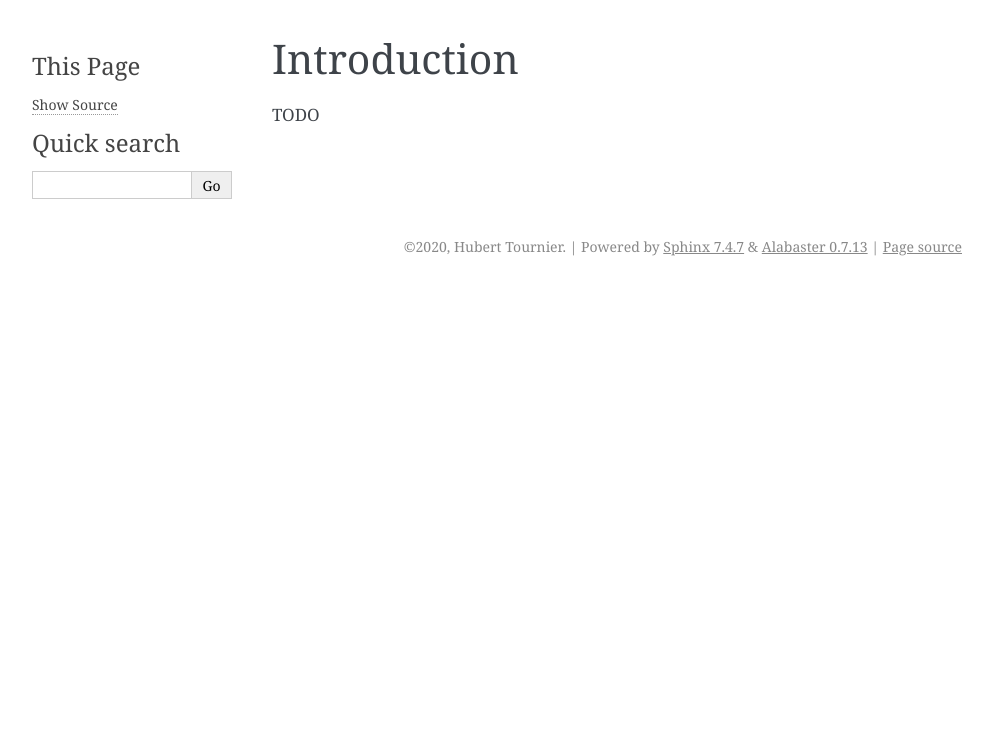
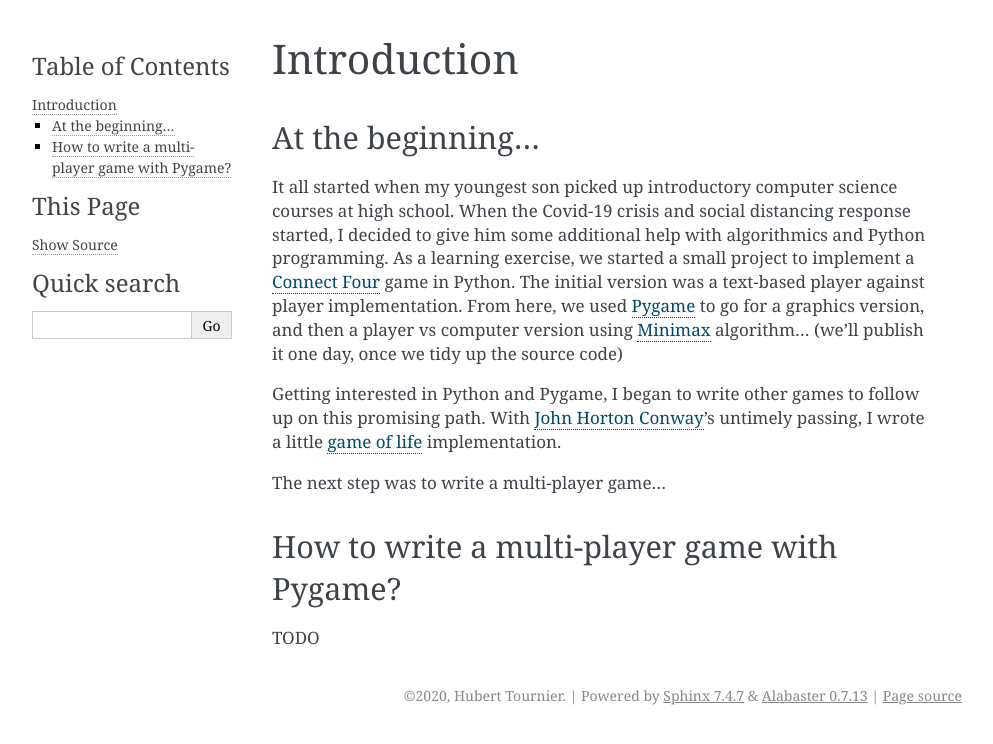
Before and after one commit to HubTou/OGRE, a Sphinx documentation site: the page built from docs/intro.rst, in a window 1280 px wide. Shown: the top 744 px of the page, without its empty margins (148-1141 px from the left). Built offline with Sphinx 7.4.7, drawn with Linux system fonts in a browser that asks for light colours.

Commit message:
Initial paragraph to check rendering

```diff
--- a/docs/intro.rst
+++ b/docs/intro.rst
@@ -1,4 +1,29 @@
 Introduction
 ============
 
+At the beginning...
+-------------------
+It all started when my youngest son picked up introductory computer science
+courses at high school. When the Covid-19 crisis and social distancing response
+started, I decided to give him some additional help with algorithmics and Python
+programming. As a learning exercise, we started a small project to implement a
+`Connect Four`_ game in Python. The initial version was a text-based player against
+player implementation. From here, we used Pygame_ to go for a graphics version,
+and then a player vs computer version using Minimax_ algorithm... (we'll publish
+it one day, once we tidy up the source code)
+
+Getting interested in Python and Pygame, I began to write other games to follow
+up on this promising path. With `John Horton Conway`_'s untimely passing, I wrote a
+little `game of life`_ implementation.
+
+The next step was to write a multi-player game...
+
+How to write a multi-player game with Pygame?
+---------------------------------------------
 TODO
+
+.. _`Connect Four`: https://en.wikipedia.org/wiki/Connect_Four
+.. _Pygame: https://www.pygame.org/
+.. _Minimax: https://en.wikipedia.org/wiki/Minimax
+.. _`John Horton Conway`: https://en.wikipedia.org/wiki/John_Horton_Conway
+.. _`game of life`: https://github.com/HubTou/JeuDeLaVie
```
